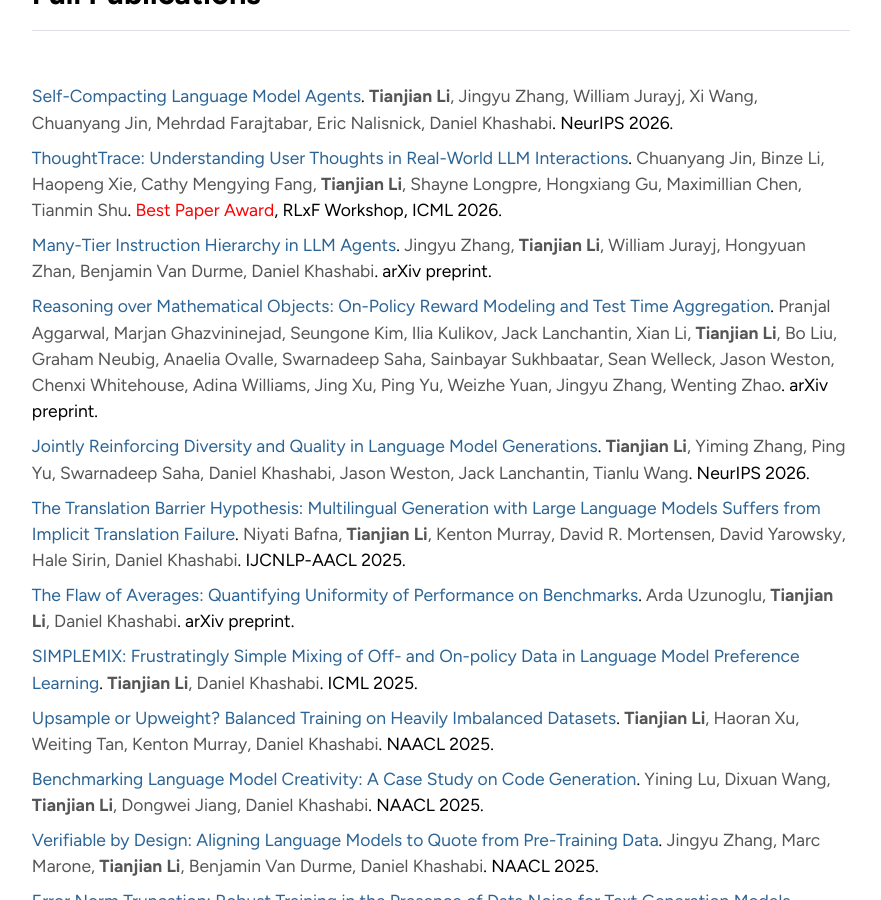
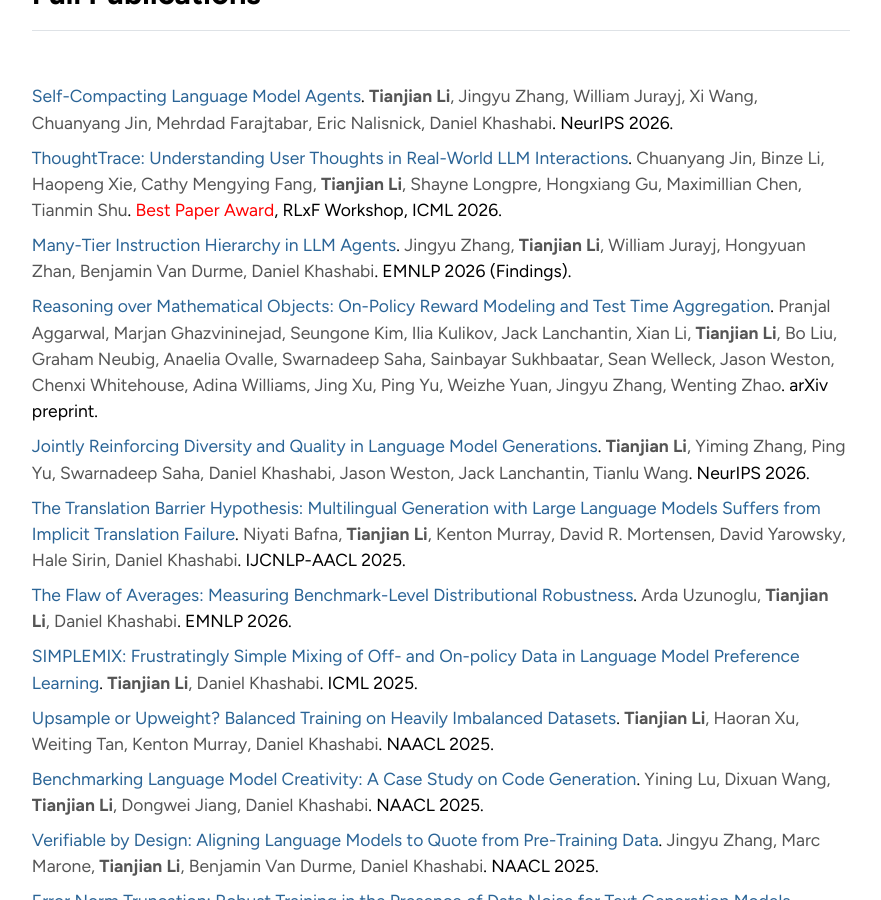
Before and after one commit to tianjianl/tianjianl.github.io, a Jekyll site: the page built from publications.md, in a window 1280 px wide and 900 px high, scrolled down 1639 px. Shown: the whole window, without its empty margins (199-1080 px from the left). Built offline with Jekyll 4.4.1, drawn with Linux system fonts in a browser that asks for light colours; comment, search, counter and statistics services are not loaded.

Commit message:
Update publication venues and PhD candidacy

```diff
--- a/_data/publications.yml
+++ b/_data/publications.yml
@@ -38,8 +38,8 @@
   url: 'https://arxiv.org/abs/2605.20087'
 - title: 'Many-Tier Instruction Hierarchy in LLM Agents'
   authors: 'Jingyu Zhang, Tianjian Li, William Jurayj, Hongyuan Zhan, Benjamin Van Durme, Daniel Khashabi'
-  venue: 'arXiv preprint'
-  url: 'https://arxiv.org/abs/2604.09443v2'
+  venue: 'EMNLP 2026 (Findings)'
+  url: 'https://arxiv.org/abs/2604.09443'
 - title: 'Reasoning over Mathematical Objects: On-Policy Reward Modeling and Test Time Aggregation'
   authors: 'Pranjal Aggarwal, Marjan Ghazvininejad, Seungone Kim, Ilia Kulikov, Jack Lanchantin, Xian Li, Tianjian Li, Bo Liu, Graham Neubig, Anaelia Ovalle, Swarnadeep Saha, Sainbayar Sukhbaatar, Sean Welleck, Jason Weston, Chenxi Whitehouse, Adina Williams, Jing Xu, Ping Yu, Weizhe Yuan, Jingyu Zhang, Wenting Zhao'
   venue: 'arXiv preprint'
@@ -52,9 +52,9 @@
   authors: 'Niyati Bafna, Tianjian Li, Kenton Murray, David R. Mortensen, David Yarowsky, Hale Sirin, Daniel Khashabi'
   venue: 'IJCNLP-AACL 2025'
   url: 'https://aclanthology.org/2025.ijcnlp-long.83/'
-- title: 'The Flaw of Averages: Quantifying Uniformity of Performance on Benchmarks'
+- title: 'The Flaw of Averages: Measuring Benchmark-Level Distributional Robustness'
   authors: 'Arda Uzunoglu, Tianjian Li, Daniel Khashabi'
-  venue: 'arXiv preprint'
+  venue: 'EMNLP 2026'
   url: 'https://arxiv.org/abs/2509.25671'
 - title: 'SIMPLEMIX: Frustratingly Simple Mixing of Off- and On-policy Data in Language Model Preference Learning'
   authors: 'Tianjian Li, Daniel Khashabi'
```
Also changed, not shown: index.md (+1 -1 lines).
